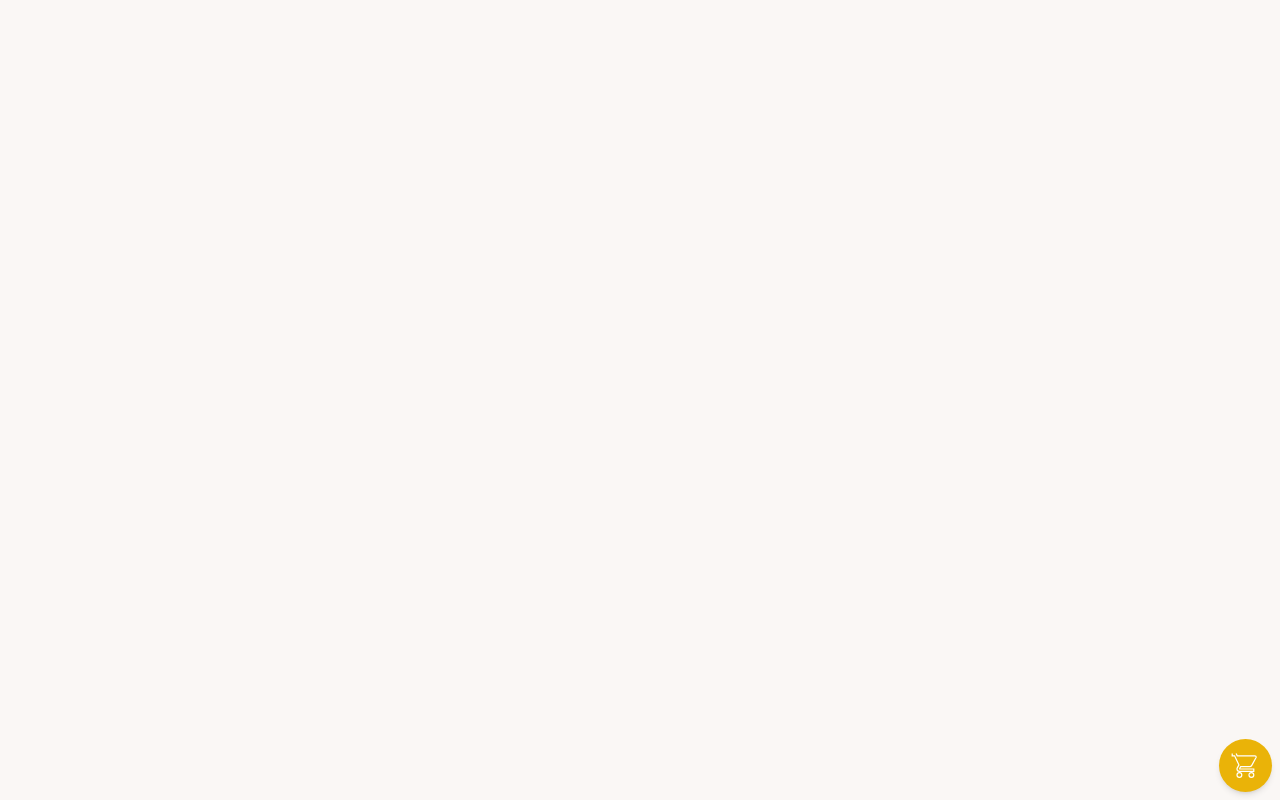
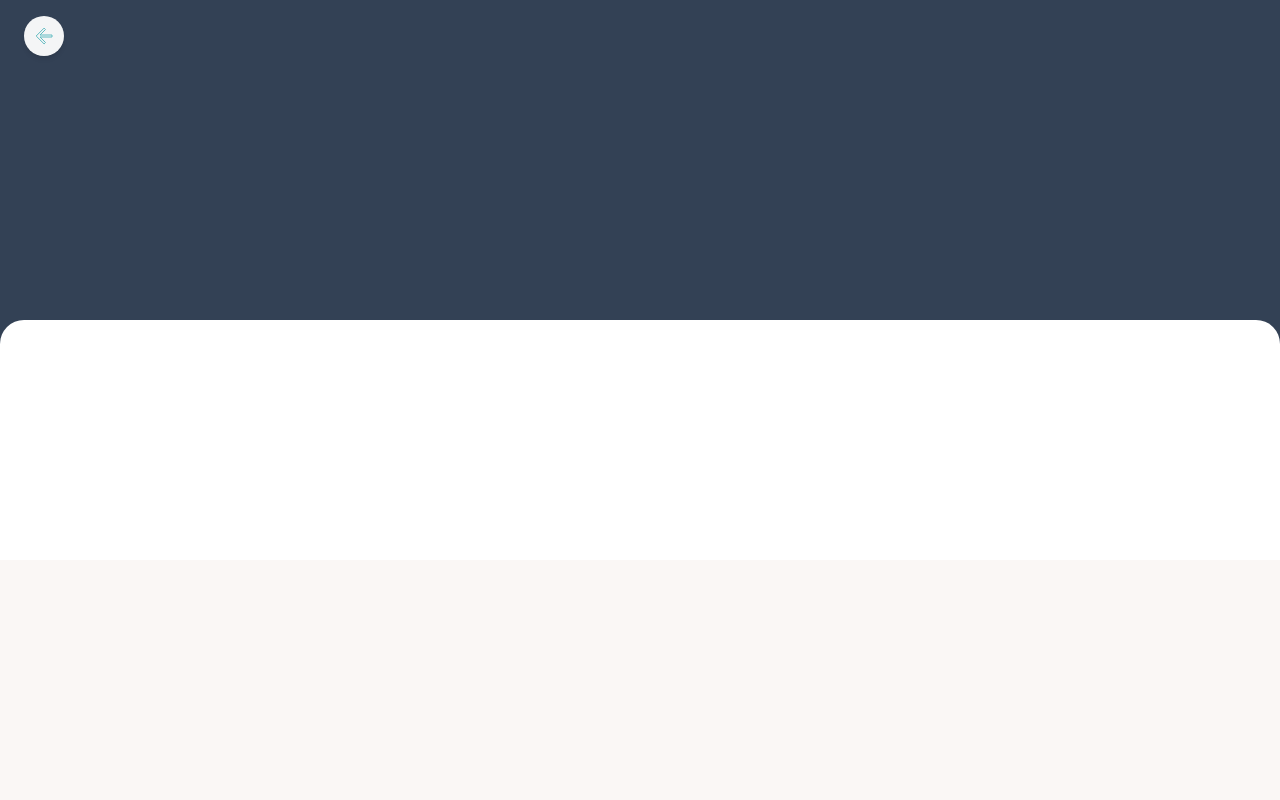
Before and after one commit to AdriCQ/supizza-pwa, a Vue app: page /details in a window 1280 px wide. Built offline with nearby package versions, Linux system fonts and the light colour scheme.

Commit message:
data servces

```diff
--- a/src/App.vue
+++ b/src/App.vue
@@ -1,3 +1,5 @@
 <template>
-  <router-view />
+  <div class="min-h-screen">
+    <RouterView />
+  </div>
 </template>
--- a/src/components/layouts/MainLayout.vue
+++ /dev/null
@@ -1,12 +0,0 @@
-<script setup lang="ts">
-import CartWidget from "@/components/widgets/CartWidget.vue";
-</script>
-
-<template>
-  <div class="min-h-screen">
-    <!-- Cart Button -->
-    <div class="fixed bottom-2 right-2">
-      <CartWidget />
-    </div>
-  </div>
-</template>
--- a/src/components/widgets/CartWidget.vue
+++ b/src/components/menu/FloatCartBtn.vue
@@ -4,7 +4,9 @@ import { mdiCart } from "@mdi/js";
 </script>
 
 <template>
-  <div class="rounded-full border-white bg-yellow-500 p-3 shadow-md">
+  <div
+    class="right-2rounded-full fixed bottom-2 border-white bg-yellow-500 p-3 shadow-md"
+  >
     <BaseIcon :icon="mdiCart" size="1.8rem" class="stroke-white stroke-1" />
   </div>
 </template>
--- /dev/null
+++ b/src/components/menu/NavTop.vue
@@ -0,0 +1,41 @@
+<script setup lang="ts">
+import { mdiArrowLeft } from "@mdi/js";
+import { RouteLocationRaw, useRouter } from "vue-router";
+import BaseIcon from "../BaseIcon.vue";
+
+interface Props {
+  back?: RouteLocationRaw | "back";
+  title?: string;
+}
+const $props = defineProps<Props>();
+const $router = useRouter();
+
+function goBack() {
+  if ($props.back) {
+    if ($props.back === "back") void $router.back();
+    else void $router.push($props.back);
+  }
+}
+</script>
+
+<template>
+  <div class="fixed top-0 z-10 w-full p-2">
+    <nav class="flex items-center px-4 py-2 text-primary">
+      <!-- Back -->
+      <div
+        class="h-10 w-10 cursor-pointer rounded-full bg-white p-2 opacity-95 shadow-md"
+        @click="goBack"
+      >
+        <BaseIcon
+          :icon="mdiArrowLeft"
+          size="100%"
+          class-name="stroke-primary fill-primary"
+        />
+      </div>
+
+      <div class="flex-1 text-center text-lg opacity-95" v-if="title">
+        {{ title }}
+      </div>
+    </nav>
+  </div>
+</template>
--- a/src/helpers/index.ts
+++ b/src/helpers/index.ts
@@ -1,2 +1,3 @@
 export * from "./geolocation";
 export * from "./mix";
+export * from "./service";
--- /dev/null
+++ b/src/helpers/service.ts
@@ -0,0 +1,28 @@
+import { IResponseData } from "@/types";
+import axios, { AxiosRequestHeaders, AxiosInstance } from "axios";
+
+const api = axios.create({
+  // baseURL: 'https://n8n.terio.xyz/',
+  timeout: 30000,
+});
+
+api.interceptors.request.use((req) => {
+  /* Append content type header if its not present */
+  if (!(req.headers as AxiosRequestHeaders)["Content-Type"]) {
+    (req.headers as AxiosRequestHeaders)["Content-Type"] = "application/json";
+  }
+  return req;
+});
+/**
+ * useService
+ * @param api
+ */
+const useService = (api: AxiosInstance) => ({
+  loadData: () => api.get<IResponseData>("/pizza.json"),
+});
+/**
+ * service
+ */
+const $service = useService(api);
+
+export { $service, useService, api };
--- a/src/pages/OfferDetails.vue
+++ b/src/pages/OfferDetails.vue
@@ -1,5 +1,16 @@
-<script setup lang="ts"></script>
+<script setup lang="ts">
+import NavTop from "@/components/menu/NavTop.vue";
+</script>
 
 <template>
-  <div></div>
+  <NavTop back="back" />
+  <div>
+    <div class="h-96">
+      <div class="h-full w-full bg-slate-700" />
+    </div>
+
+    <div
+      class="min-h-[15rem] -translate-y-16 space-y-4 rounded-t-3xl bg-white p-4"
+    ></div>
+  </div>
 </template>
```
Also changed, not shown: src/router/routes.ts (+1 -8 lines).
